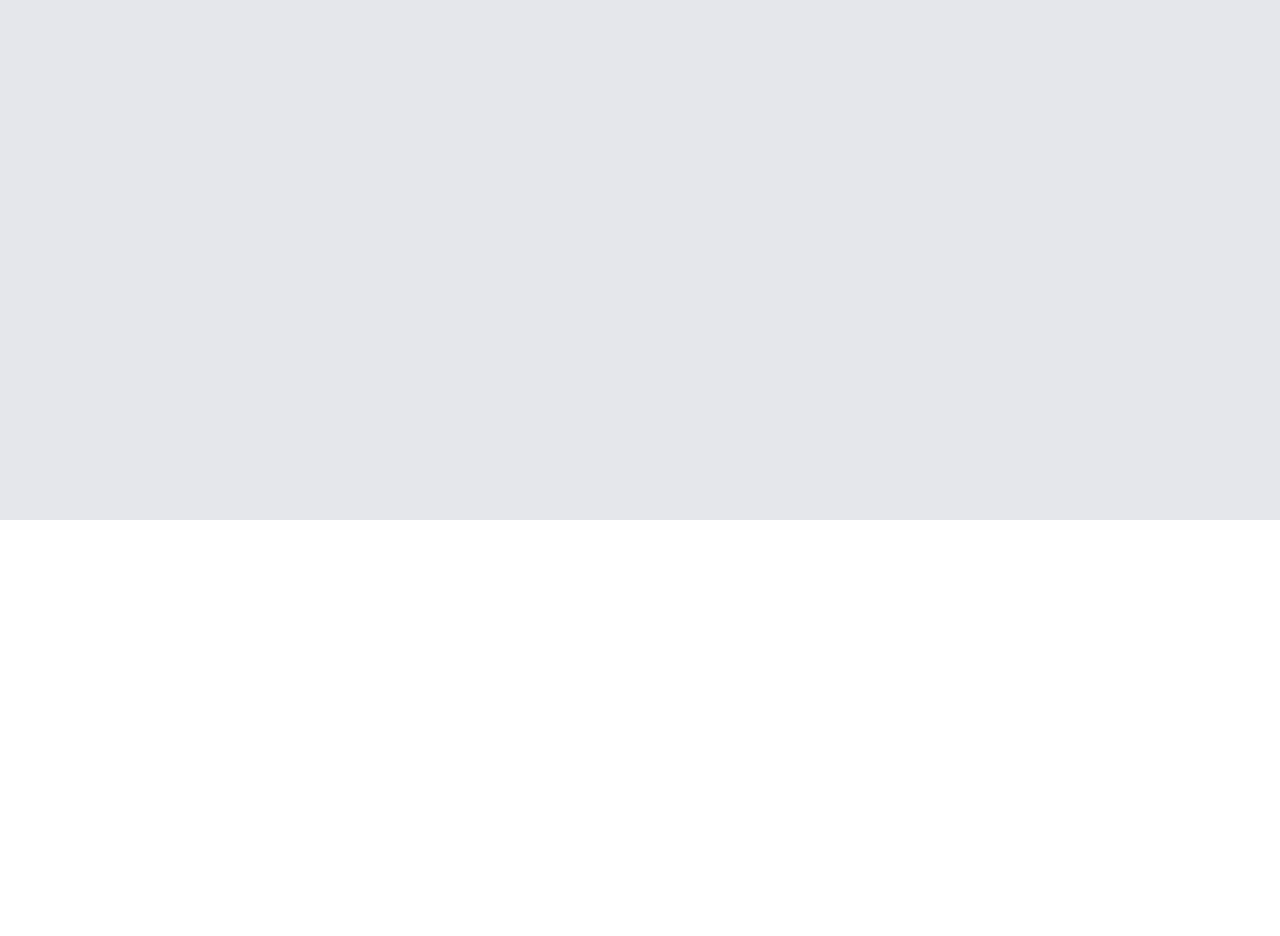
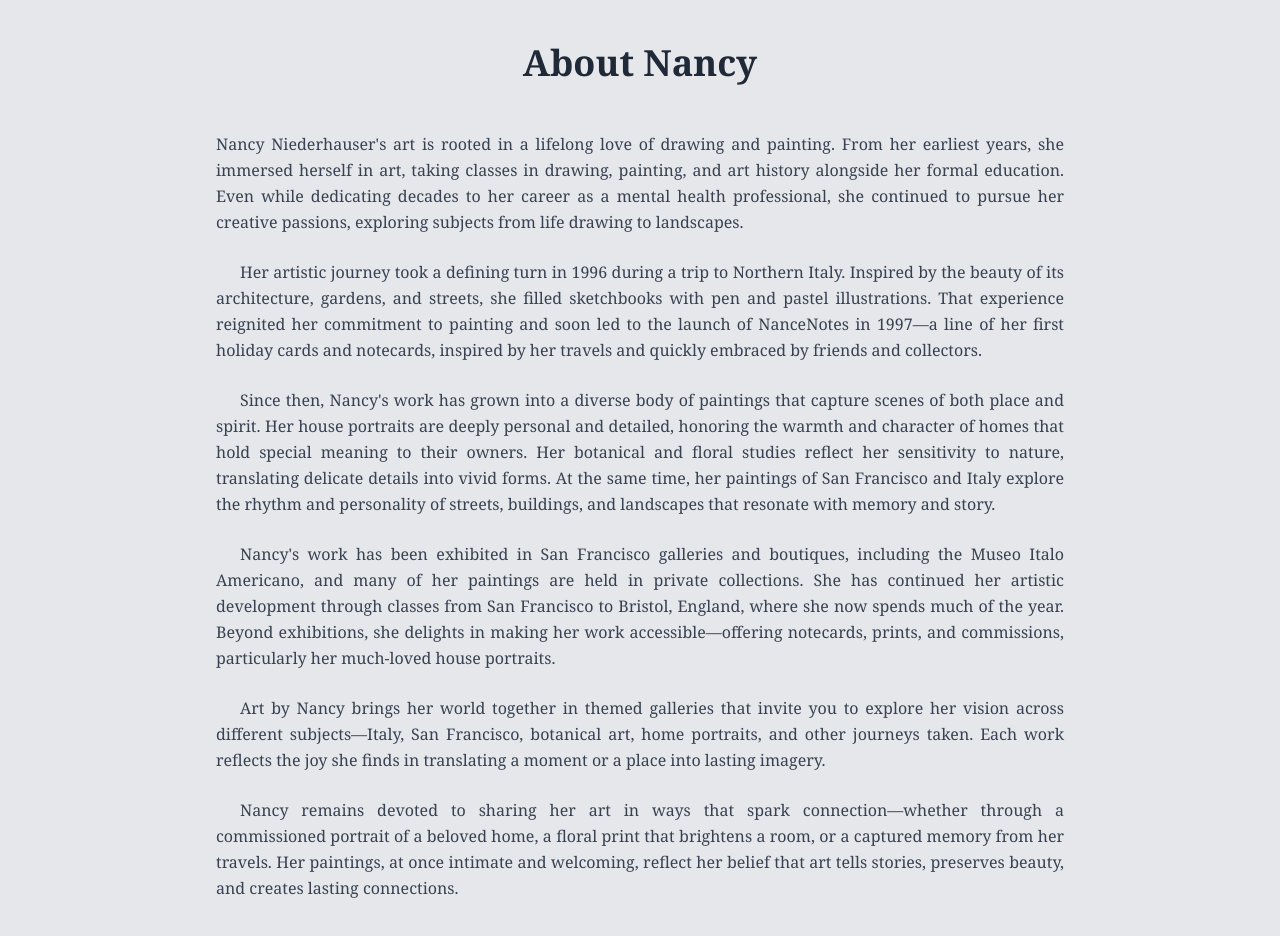
Before and after one commit to ChromaticRanger/artbynancy, a Vue app: page /about in a window 1280 px wide. Shown: the part 280-1216 px from the top of the page. Before the commit the page ends 800 px from the top, so only its background shows below. Built offline with nearby package versions, Linux system fonts and the light colour scheme.

Commit message:
Initial version of the about page

```diff
--- a/src/views/AboutView.vue
+++ b/src/views/AboutView.vue
@@ -1,7 +1,46 @@
 <template>
-  <div class="about-container">
-    <!-- About content will go here -->
+  <div class="about-container max-w-4xl mx-auto px-6 py-12">
+    <h1 class="text-4xl font-bold text-center mb-12 text-gray-800">About Nancy</h1>
+
+    <div class="prose prose-lg max-w-none text-gray-700 leading-relaxed space-y-6">
+      <p>
+        Nancy Niederhauser's art is rooted in a lifelong love of drawing and painting. From her earliest years, she immersed herself in art, taking classes in drawing, painting, and art history alongside her formal education. Even while dedicating decades to her career as a mental health professional, she continued to pursue her creative passions, exploring subjects from life drawing to landscapes.
+      </p>
+
+      <p>
+        Her artistic journey took a defining turn in 1996 during a trip to Northern Italy. Inspired by the beauty of its architecture, gardens, and streets, she filled sketchbooks with pen and pastel illustrations. That experience reignited her commitment to painting and soon led to the launch of NanceNotes in 1997—a line of her first holiday cards and notecards, inspired by her travels and quickly embraced by friends and collectors.
+      </p>
+
+      <p>
+        Since then, Nancy's work has grown into a diverse body of paintings that capture scenes of both place and spirit. Her house portraits are deeply personal and detailed, honoring the warmth and character of homes that hold special meaning to their owners. Her botanical and floral studies reflect her sensitivity to nature, translating delicate details into vivid forms. At the same time, her paintings of San Francisco and Italy explore the rhythm and personality of streets, buildings, and landscapes that resonate with memory and story.
+      </p>
+
+      <p>
+        Nancy's work has been exhibited in San Francisco galleries and boutiques, including the Museo Italo Americano, and many of her paintings are held in private collections. She has continued her artistic development through classes from San Francisco to Bristol, England, where she now spends much of the year. Beyond exhibitions, she delights in making her work accessible—offering notecards, prints, and commissions, particularly her much-loved house portraits.
+      </p>
+
+      <p>
+        Art by Nancy brings her world together in themed galleries that invite you to explore her vision across different subjects—Italy, San Francisco, botanical art, home portraits, and other journeys taken. Each work reflects the joy she finds in translating a moment or a place into lasting imagery.
+      </p>
+
+      <p>
+        Nancy remains devoted to sharing her art in ways that spark connection—whether through a commissioned portrait of a beloved home, a floral print that brightens a room, or a captured memory from her travels. Her paintings, at once intimate and welcoming, reflect her belief that art tells stories, preserves beauty, and creates lasting connections.
+      </p>
+    </div>
   </div>
 </template>
 
-<style></style>
+<style scoped>
+.about-container {
+  font-family: 'Georgia', serif;
+}
+
+.prose p {
+  text-align: justify;
+  text-indent: 1.5em;
+}
+
+.prose p:first-of-type {
+  text-indent: 0;
+}
+</style>
```
Also changed, not shown: 1 other file (tests, documents, lock files or other folders).
